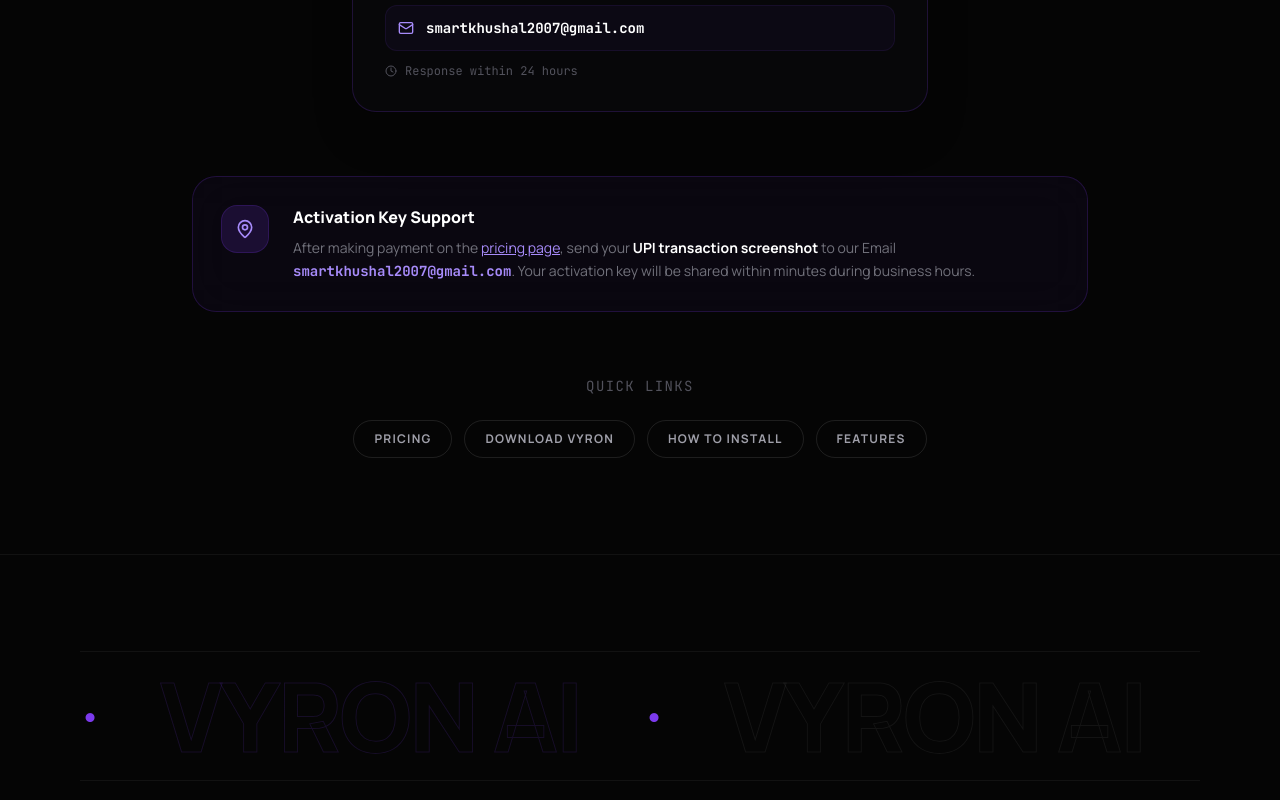
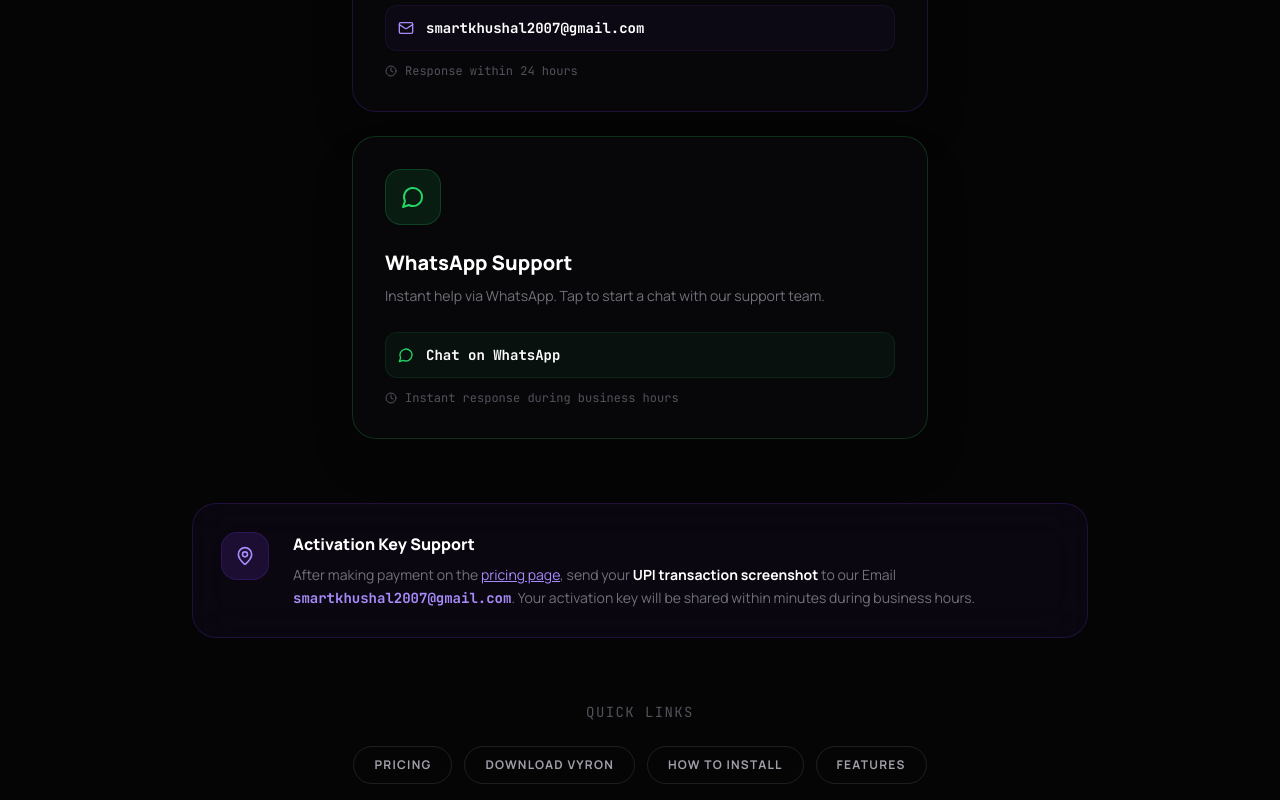
Before and after one commit to khushaltechofficial/VYRON-AI-ASSISTANT-WEBSITE, a Next.js app: page /contact in a window 1280 px wide. Shown: the part 600-1400 px from the top of the page. Built offline with nearby package versions, Linux system fonts and the light colour scheme.

Commit message:
Add WhatsApp support to contact page

```diff
--- a/src/app/contact/page.tsx
+++ b/src/app/contact/page.tsx
@@ -62,6 +62,38 @@
             <ArrowRight className="w-5 h-5 text-[#a78bfa]" />
           </div>
         </motion.a>
+
+        {/* WhatsApp Card */}
+        <motion.a
+          href="https://wa.me/917015140937"
+          target="_blank"
+          rel="noopener noreferrer"
+          initial={{ opacity: 0, y: 30 }}
+          animate={{ opacity: 1, y: 0 }}
+          transition={{ duration: 0.6, delay: 0.2 }}
+          className="group rounded-3xl overflow-hidden border border-[#25D366]/20 bg-[#09090b]/85 backdrop-blur-xl shadow-2xl relative flex flex-col p-8 hover:border-[#25D366]/50 hover:shadow-[0_0_30px_rgba(37,211,102,0.1)] transition-all duration-300 cursor-pointer"
+        >
+          <div className="w-14 h-14 rounded-2xl bg-[#25D366]/10 border border-[#25D366]/20 flex items-center justify-center mb-6">
+            <MessageCircle className="w-6 h-6 text-[#25D366]" />
+          </div>
+          <h3 className="text-xl font-black text-white mb-2">WhatsApp Support</h3>
+          <p className="text-zinc-500 text-sm leading-relaxed mb-6">
+            Instant help via WhatsApp. Tap to start a chat with our support team.
+          </p>
+          <div className="mt-auto space-y-3">
+            <div className="flex items-center gap-3 p-3 rounded-xl bg-[#25D366]/5 border border-[#25D366]/10">
+              <MessageCircle className="w-4 h-4 text-[#25D366] shrink-0" />
+              <span className="text-white font-mono font-bold text-sm">Chat on WhatsApp</span>
+            </div>
+            <div className="flex items-center gap-2 text-xs text-zinc-600 font-mono">
+              <Clock className="w-3 h-3" />
+              Instant response during business hours
+            </div>
+          </div>
+          <div className="absolute top-6 right-6 opacity-0 group-hover:opacity-100 transition-opacity">
+            <ArrowRight className="w-5 h-5 text-[#25D366]" />
+          </div>
+        </motion.a>
       </section>
 
       {/* Info Banner */}
```
